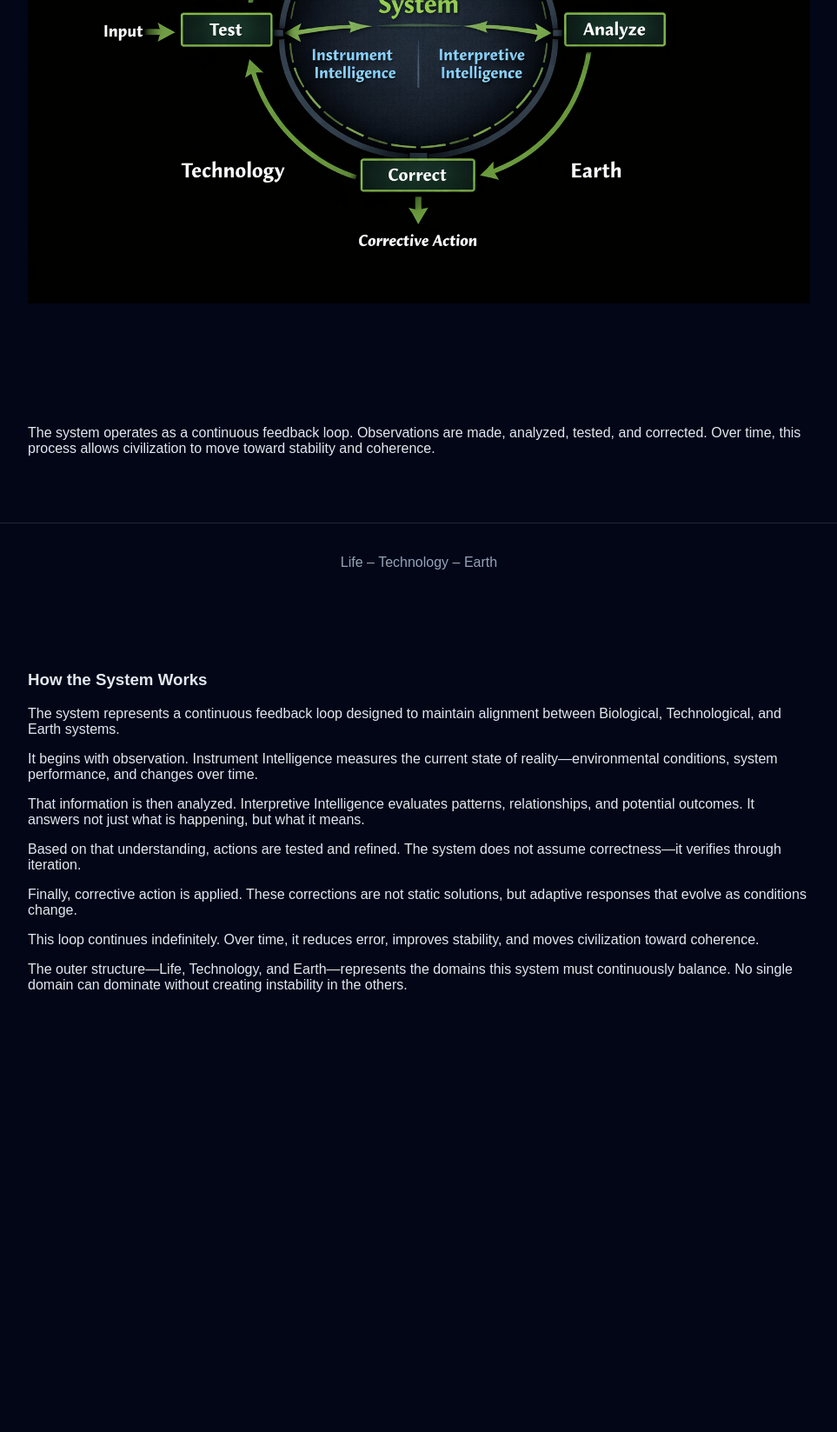
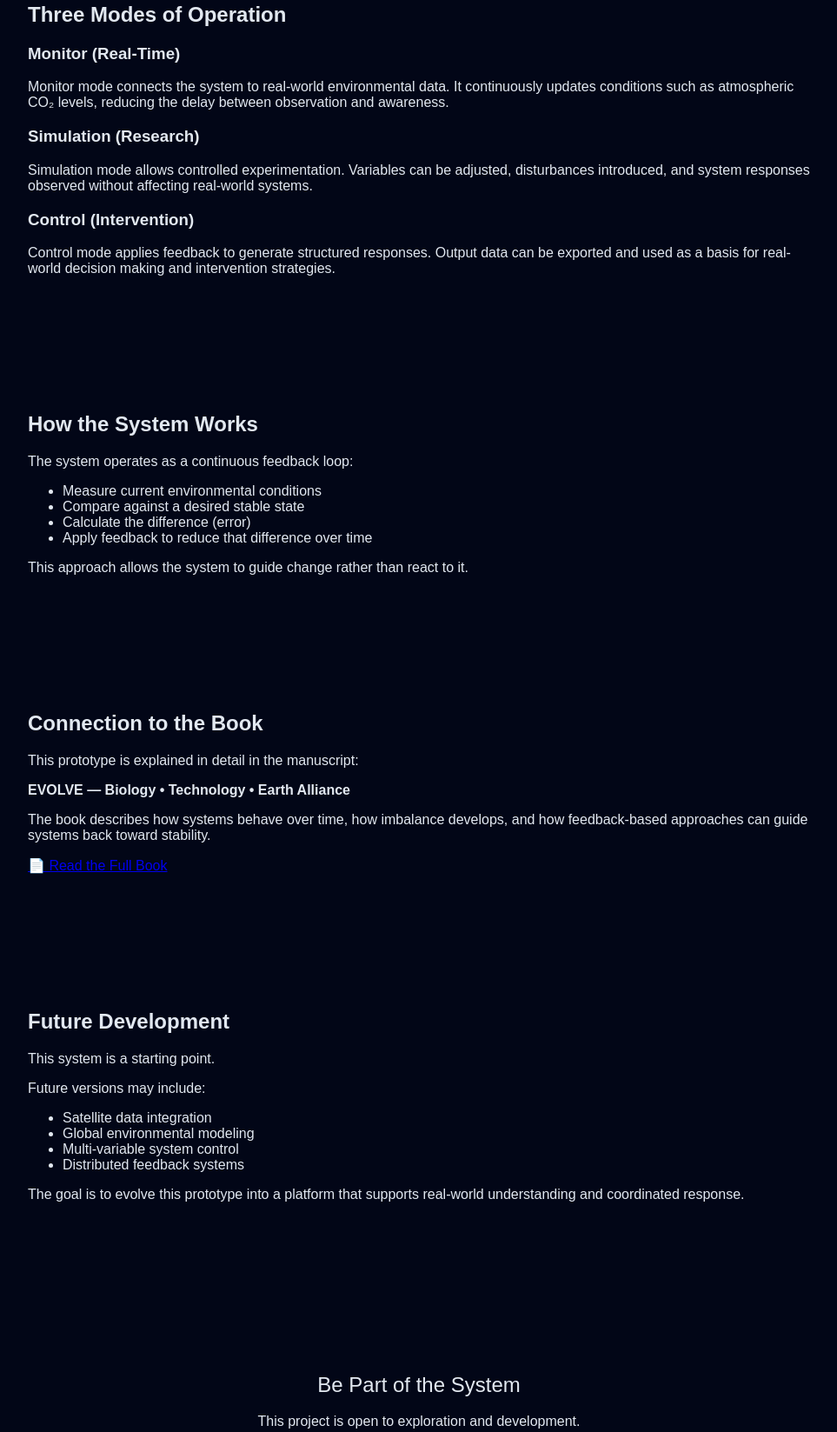
Before and after one commit to metvette/bte-alliance-site, a plain HTML site: page system.html in a window 1280 px wide. Shown: the part 894-2541 px from the top of the page at 87% size, without its empty margins (158-1121 px from the left). Before the commit the page ends 2112 px from the top, so only its background shows below. Drawn offline with Linux system fonts and the light colour scheme.

Commit message:
Add files via upload

```diff
--- a/system.html
+++ b/system.html
@@ -7,59 +7,171 @@
 </head>
 <body>
 
-<!-- ========================= -->
-<!-- HEADER -->
-<!-- ========================= -->
-
 <header>
-    <img src="logo.png" alt="BTE Alliance Symbol" class="logo">
-    <h1>BTE Alliance</h1>
-    <p>Life – Technology – Earth</p>
+    <img src="logo.png" class="logo">
+    <h1>The System</h1>
 
     <nav>
         <a href="index.html">Home</a>
         <a href="about.html">About</a>
         <a href="system.html">The System</a>
         <a href="solutions.html">Solutions</a>
-		<a href="soft-technology.html">Soft Technology</a>
+        <a href="soft-technology.html">Soft Technology</a>
     </nav>
 </header>
 
 <!-- ========================= -->
-<!-- TITLE -->
-<!-- ========================= -->
-
-<section class="hero">
-    <h2>The System</h2>
-    <p>A feedback-driven model for maintaining alignment between Biological, Technological, and Earth systems.</p>
-</section>
-
-<!-- ========================= -->
-<!-- SYSTEM DIAGRAM -->
-<!-- ========================= -->
-
-<section class="diagram-section">
-
-    <div class="diagram-container">
-        <img src="system-diagram.png" alt="BTE Feedback System" class="diagram-image">
-    </div>
-
-</section>
-<!-- ========================= -->
-<!-- DESCRIPTION TEXT -->
+<!-- INTRO -->
 <!-- ========================= -->
 
 <section>
+    <h2>A Working Prototype</h2>
+
     <p>
-    The system operates as a continuous feedback loop.
-    Observations are made, analyzed, tested, and corrected.
-    Over time, this process allows civilization to move toward stability and coherence.
+        The BTE Alliance is not only a theory. It is supported by a working prototype
+        that demonstrates how real-world systems can be observed, simulated,
+        and guided using feedback.
+    </p>
+
+    <p>
+        This system represents a simplified model of how Biological,
+        Technological, and Earth systems can be connected through continuous
+        monitoring and response.
     </p>
 </section>
 
 <!-- ========================= -->
-<!-- FOOTER -->
+<!-- IMAGE -->
 <!-- ========================= -->
+
+<section>
+    <h2>System Interface</h2>
+
+    <img src="Screenshot 2026-03-21 192352.png" alt="Prototype System Interface" style="width:100%; max-width:900px;">
+</section>
+
+<!-- ========================= -->
+<!-- MODES -->
+<!-- ========================= -->
+
+<section>
+    <h2>Three Modes of Operation</h2>
+
+    <h3>Monitor (Real-Time)</h3>
+    <p>
+        Monitor mode connects the system to real-world environmental data.
+        It continuously updates conditions such as atmospheric CO₂ levels,
+        reducing the delay between observation and awareness.
+    </p>
+
+    <h3>Simulation (Research)</h3>
+    <p>
+        Simulation mode allows controlled experimentation. Variables can be adjusted,
+        disturbances introduced, and system responses observed without affecting
+        real-world systems.
+    </p>
+
+    <h3>Control (Intervention)</h3>
+    <p>
+        Control mode applies feedback to generate structured responses.
+        Output data can be exported and used as a basis for real-world
+        decision making and intervention strategies.
+    </p>
+</section>
+
+<!-- ========================= -->
+<!-- HOW IT WORKS -->
+<!-- ========================= -->
+
+<section>
+    <h2>How the System Works</h2>
+
+    <p>
+        The system operates as a continuous feedback loop:
+    </p>
+
+    <ul>
+        <li>Measure current environmental conditions</li>
+        <li>Compare against a desired stable state</li>
+        <li>Calculate the difference (error)</li>
+        <li>Apply feedback to reduce that difference over time</li>
+    </ul>
+
+    <p>
+        This approach allows the system to guide change rather than react to it.
+    </p>
+</section>
+
+<!-- ========================= -->
+<!-- CONNECTION TO BOOK -->
+<!-- ========================= -->
+
+<section>
+    <h2>Connection to the Book</h2>
+
+    <p>
+        This prototype is explained in detail in the manuscript:
+    </p>
+
+    <p>
+        <strong>EVOLVE — Biology • Technology • Earth Alliance</strong>
+    </p>
+
+    <p>
+        The book describes how systems behave over time, how imbalance develops,
+        and how feedback-based approaches can guide systems back toward stability.
+    </p>
+
+    <p>
+        <a href="EVOLVE BTE Book.pdf" target="_blank">
+            📄 Read the Full Book
+        </a>
+    </p>
+</section>
+
+<!-- ========================= -->
+<!-- FUTURE -->
+<!-- ========================= -->
+
+<section>
+    <h2>Future Development</h2>
+
+    <p>
+        This system is a starting point.
+    </p>
+
+    <p>
+        Future versions may include:
+    </p>
+
+    <ul>
+        <li>Satellite data integration</li>
+        <li>Global environmental modeling</li>
+        <li>Multi-variable system control</li>
+        <li>Distributed feedback systems</li>
+    </ul>
+
+    <p>
+        The goal is to evolve this prototype into a platform that supports
+        real-world understanding and coordinated response.
+    </p>
+</section>
+
+<!-- ========================= -->
+<!-- CTA -->
+<!-- ========================= -->
+
+<section class="cta">
+    <h2>Be Part of the System</h2>
+
+    <p>
+        This project is open to exploration and development.
+    </p>
+
+    <p>
+        Learn. Share. Build.
+    </p>
+</section>
 
 <footer>
     <p>Life – Technology – Earth</p>
@@ -67,36 +179,3 @@
 
 </body>
 </html>
-<section>
-
-    <h3>How the System Works</h3>
-
-    <p>
-    The system represents a continuous feedback loop designed to maintain alignment between Biological, Technological, and Earth systems.
-    </p>
-
-    <p>
-    It begins with observation. Instrument Intelligence measures the current state of reality—environmental conditions, system performance, and changes over time.
-    </p>
-
-    <p>
-    That information is then analyzed. Interpretive Intelligence evaluates patterns, relationships, and potential outcomes. It answers not just what is happening, but what it means.
-    </p>
-
-    <p>
-    Based on that understanding, actions are tested and refined. The system does not assume correctness—it verifies through iteration.
-    </p>
-
-    <p>
-    Finally, corrective action is applied. These corrections are not static solutions, but adaptive responses that evolve as conditions change.
-    </p>
-
-    <p>
-    This loop continues indefinitely. Over time, it reduces error, improves stability, and moves civilization toward coherence.
-    </p>
-
-    <p>
-    The outer structure—Life, Technology, and Earth—represents the domains this system must continuously balance. No single domain can dominate without creating instability in the others.
-    </p>
-
-</section>
```
